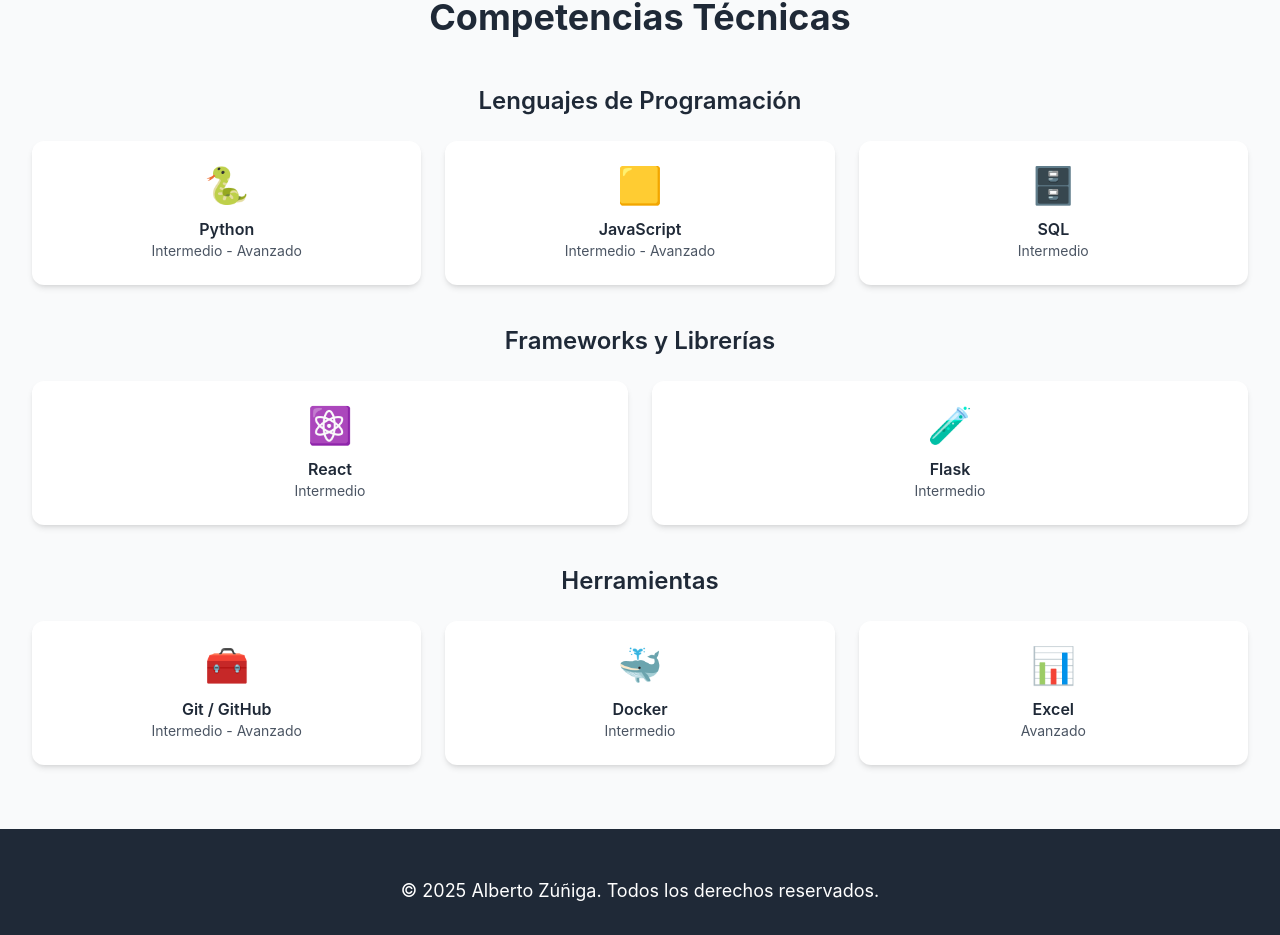
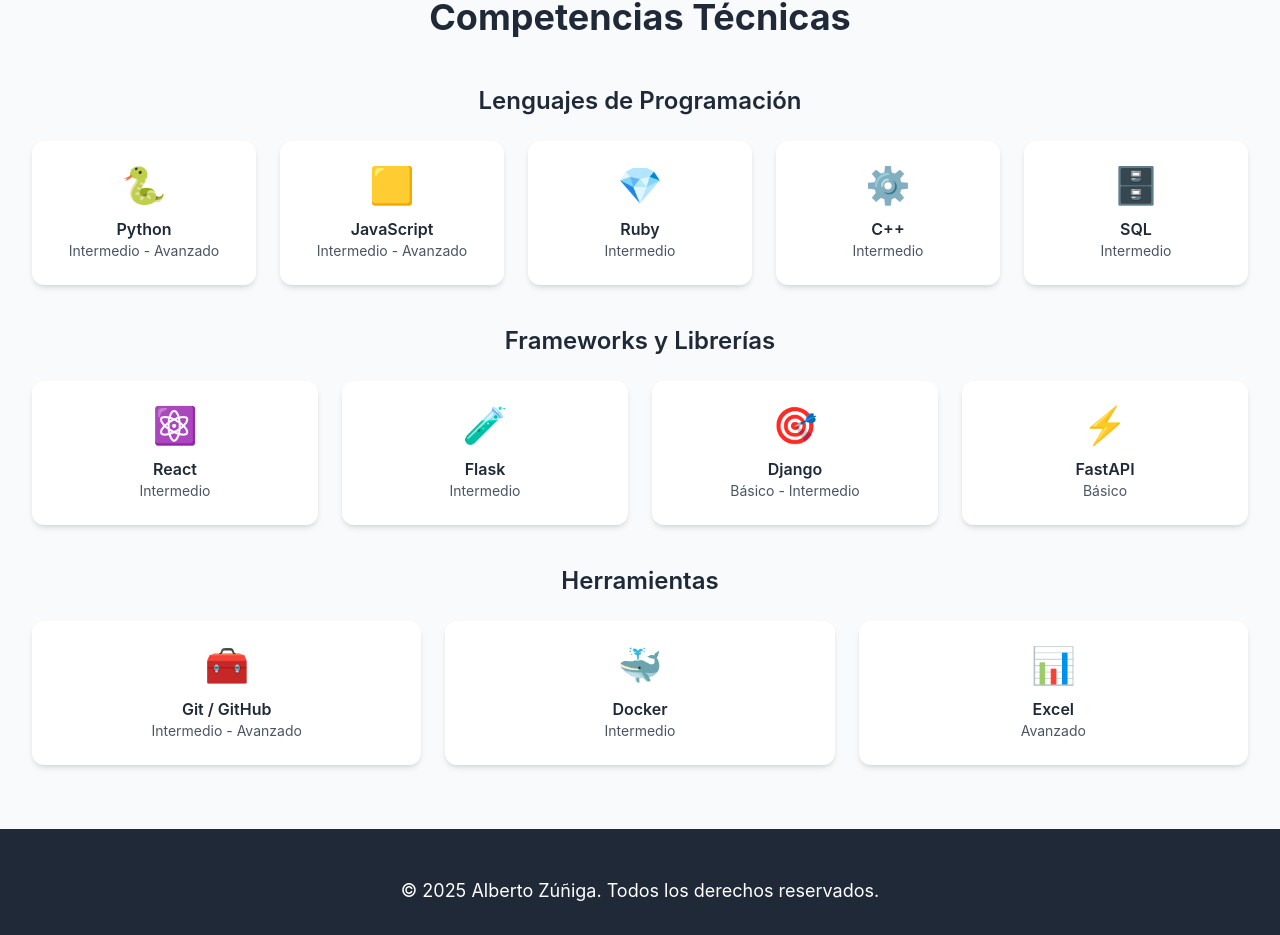
Before and after one commit to AlbertoZuiga/AlbertoZuiga.github.io, a React (Vite) app: page / in a window 1280 px wide. Shown: the part 1041-1976 px from the top of the page. Built offline with nearby package versions, Linux system fonts and the light colour scheme.

Commit message:
feat: update Home component to include additional programming languages and frameworks

```diff
--- a/src/pages/Home.jsx
+++ b/src/pages/Home.jsx
@@ -79,7 +79,7 @@
             <h3 className="text-2xl font-semibold text-gray-800 text-center mb-6">
               Lenguajes de Programación
             </h3>
-            <div className="grid grid-cols-2 md:grid-cols-3 gap-6">
+            <div className="grid grid-cols-2 md:grid-cols-3 lg:grid-cols-5 gap-6">
               <div className="card p-6 text-center transform hover:scale-105 transition-transform">
                 <div className="text-4xl mb-3">🐍</div>
                 <h4 className="font-semibold text-gray-800">Python</h4>
@@ -89,6 +89,16 @@
                 <div className="text-4xl mb-3">🟨</div>
                 <h4 className="font-semibold text-gray-800">JavaScript</h4>
                 <p className="text-sm text-gray-600">Intermedio - Avanzado</p>
+              </div>
+              <div className="card p-6 text-center transform hover:scale-105 transition-transform">
+                <div className="text-4xl mb-3">💎</div>
+                <h4 className="font-semibold text-gray-800">Ruby</h4>
+                <p className="text-sm text-gray-600">Intermedio</p>
+              </div>
+              <div className="card p-6 text-center transform hover:scale-105 transition-transform">
+                <div className="text-4xl mb-3">⚙️</div>
+                <h4 className="font-semibold text-gray-800">C++</h4>
+                <p className="text-sm text-gray-600">Intermedio</p>
               </div>
               <div className="card p-6 text-center transform hover:scale-105 transition-transform">
                 <div className="text-4xl mb-3">🗄️</div>
@@ -103,7 +113,7 @@
             <h3 className="text-2xl font-semibold text-gray-800 text-center mb-6">
               Frameworks y Librerías
             </h3>
-            <div className="grid grid-cols-2 md:grid-cols-2 gap-6">
+            <div className="grid grid-cols-2 md:grid-cols-4 gap-6">
               <div className="card p-6 text-center transform hover:scale-105 transition-transform">
                 <div className="text-4xl mb-3">⚛️</div>
                 <h4 className="font-semibold text-gray-800">React</h4>
@@ -113,6 +123,16 @@
                 <div className="text-4xl mb-3">🧪</div>
                 <h4 className="font-semibold text-gray-800">Flask</h4>
                 <p className="text-sm text-gray-600">Intermedio</p>
+              </div>
+              <div className="card p-6 text-center transform hover:scale-105 transition-transform">
+                <div className="text-4xl mb-3">🎯</div>
+                <h4 className="font-semibold text-gray-800">Django</h4>
+                <p className="text-sm text-gray-600">Básico - Intermedio</p>
+              </div>
+              <div className="card p-6 text-center transform hover:scale-105 transition-transform">
+                <div className="text-4xl mb-3">⚡</div>
+                <h4 className="font-semibold text-gray-800">FastAPI</h4>
+                <p className="text-sm text-gray-600">Básico</p>
               </div>
             </div>
           </div>
```
